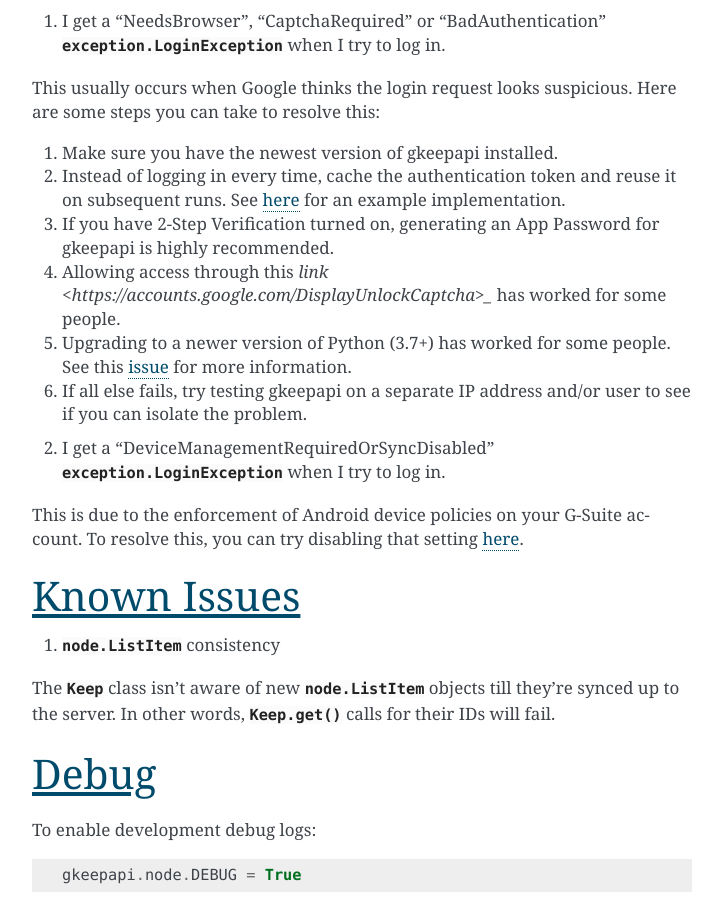
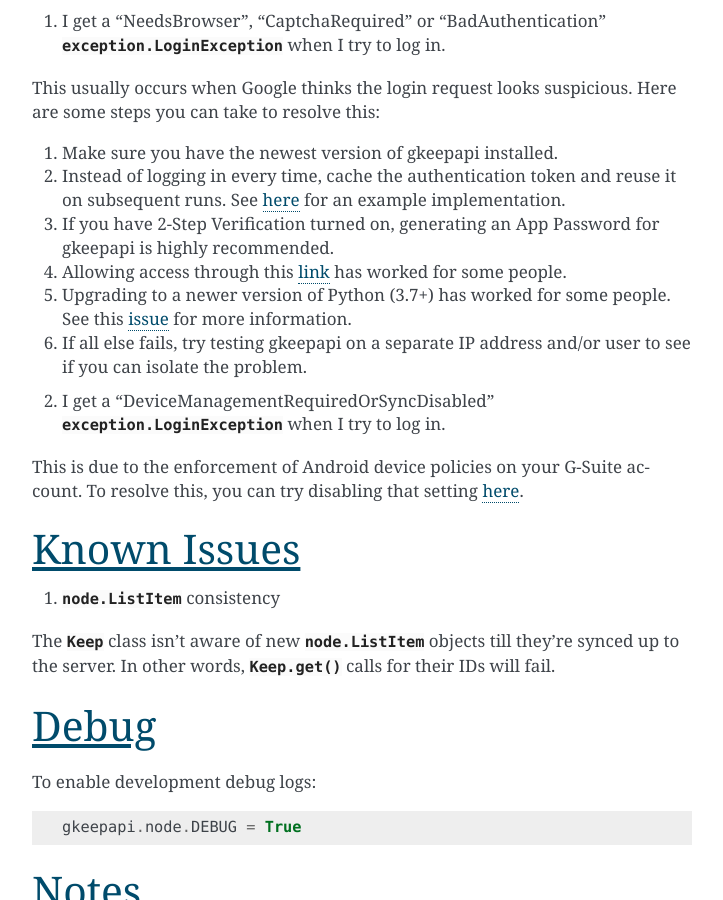
Before and after one commit to kiwiz/gkeepapi, a Sphinx documentation site: the page built from docs/index.rst, in a window 1280 px wide and 900 px high, scrolled down 10545 px. Shown: the whole window, without its empty margins (388-1111 px from the left). Built offline with Sphinx 7.4.7, drawn with Linux system fonts in a browser that asks for light colours.

Commit message:
Yet another formatting fix

```diff
--- a/docs/index.rst
+++ b/docs/index.rst
@@ -396,7 +396,7 @@
 1. Make sure you have the newest version of gkeepapi installed.
 2. Instead of logging in every time, cache the authentication token and reuse it on subsequent runs. See `here <https://github.com/kiwiz/keep-cli/blob/master/keep#L106-L128>`_ for an example implementation.
 3. If you have 2-Step Verification turned on, generating an App Password for gkeepapi is highly recommended.
-4. Allowing access through this `link <https://accounts.google.com/DisplayUnlockCaptcha>_` has worked for some people.
+4. Allowing access through this `link <https://accounts.google.com/DisplayUnlockCaptcha>`_ has worked for some people.
 5. Upgrading to a newer version of Python (3.7+) has worked for some people. See this `issue <https://gitlab.com/AuroraOSS/AuroraStore/issues/217#note_249390026>`_ for more information.
 6. If all else fails, try testing gkeepapi on a separate IP address and/or user to see if you can isolate the problem.
 
```
